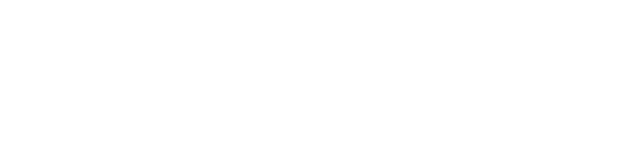
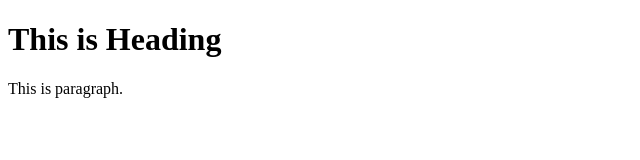
Before and after one commit to HanLinHtun55/learning-git, a plain HTML site: page index.html in a window 1280 px wide. Shown: the whole page, without its empty margins (0-640 px from the left). Drawn offline with Linux system fonts and the light colour scheme.

Commit message:
Update index.html

```diff
--- a/index.html
+++ b/index.html
@@ -7,6 +7,7 @@
     <title>Document</title>
 </head>
 <body>
-
+    <h1>This is Heading</h1>
+    <p>This is paragraph.</p>
 </body>
 </html>
```
